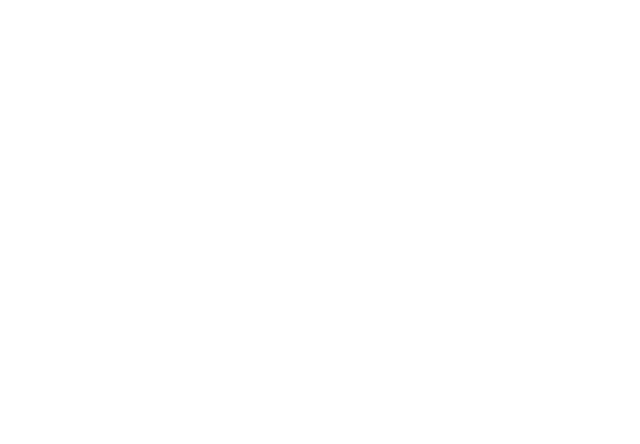
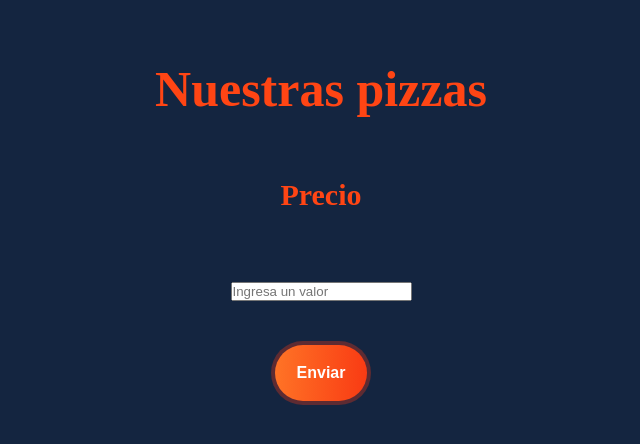
Before and after one commit to Chorchh/entregaJS, a plain HTML site: page index.html in a window 1280 px wide. Shown: the whole page, without its empty margins (319-959 px from the left). Drawn offline with Linux system fonts and the light colour scheme.

Commit message:
entrega 2 JS

```diff
--- a/index.html
+++ b/index.html
@@ -5,7 +5,22 @@
     <meta http-equiv="X-UA-Compatible" content="IE=edge" />
     <meta name="viewport" content="width=device-width, initial-scale=1.0" />
     <title>Document</title>
+    <link rel="stylesheet" href="./style.css" />
+  </head>
+  <body>
+    <section class="hs">
+      <h2 id="pizza-name">Nuestras pizzas</h2>
+      <h4 id="pizza-price">Precio</h4>
+    </section>
+    <form class="pizza-form">
+      <input
+        type="number"
+        class="inputbtn"
+        id="inputbtn"
+        placeholder="Ingresa un valor"
+      />
+      <button type="submit" class="button-77" role="button">Enviar</button>
+    </form>
     <script src="/main.js"></script>
-  </head>
-  <body></body>
+  </body>
 </html>
--- a/main.js
+++ b/main.js
@@ -51,7 +51,9 @@ let pizzaMenosDe = () => {
     else {
         return "no hay pizzas menores a $600"
     }
-}
+};
+console.log(pizzaMenosDe());
+
 // c)
 console.log(pizza.map((pizza) => pizza.nombre));
 
@@ -63,3 +65,62 @@ const precioPizzas = pizza.map(({precio}) => precio);
 const pizzaconprecio = () => pizza.forEach ((pizza) => console.log(`La pizza de ${pizza.nombre} sale $${pizza.precio}`));
 
 pizzaconprecio();
+
+
+// Practica de otras clases
+
+const inputFocus = document.querySelector("#inputbtn");
+
+inputFocus.addEventListener("focus", funcionFocus);
+inputFocus.addEventListener("blur", funcionBlur);
+
+function funcionFocus () {
+    inputFocus.style.backgroundColor = "white";
+}
+
+function funcionBlur () {
+    inputFocus.style.backgroundColor = "#da7c62";
+}
+
+
+// Entrega 2 JS
+
+// Traer elementos del HTML
+const input = document.querySelector(".inputbtn");
+const formPizzas = document.querySelector(".pizza-form");
+const pizzaName = document.getElementById("pizza-name");
+const pizzaPrice = document.getElementById("pizza-price");
+
+const isEmpty = (value) => (value === "" ? false : true);
+
+const addInput = e => {
+    e.preventDefault();
+    const inputNumber = input.value;
+    if (!isEmpty(inputNumber)) {
+        alert("Se requiere un valor");
+        return;
+    } else if (pizzaSearch(pizza) !== undefined) {
+        pizzaName.textContent = `La pizza ${(pizzaSearch(pizza).nombre)}`;
+        pizzaPrice.textContent = `Te cuesta $${pizzaSearch(pizza).precio}`
+    } else if (pizzaSearch(pizza) == undefined) {
+        pizzaName.textContent = `No tenemos esa pizza`;
+        pizzaPrice.textContent = "";
+        return;
+    }
+};
+
+
+const pizzaSearch = (p) => {
+    const valor = input.value;
+    const search = p.find((pizza) => pizza.id == valor);
+    return search;
+};
+
+
+// Funcion para ejecutar
+const init = () => {
+    formPizzas.addEventListener("submit", addInput);
+    formPizzas.reset();
+};
+
+init();
--- /dev/null
+++ b/style.css
@@ -0,0 +1,140 @@
+* {
+    margin: 0;
+    padding: 0;
+    box-sizing: border-box;
+}
+
+body {
+    background-color: #142540;
+}
+
+.hs {
+    display: flex;
+    flex-direction: column;
+    /* gap: 50px; */
+}
+
+h2, h4 {
+    display: flex;
+    justify-content: center;
+    align-items: center;
+    padding-top: 30px;
+    color: #ff4514;
+    margin-top: 30px;
+}
+
+h2 {
+    font-size: 50px;
+}
+
+h4 {
+    font-size: 30px;
+}
+
+.pizza-form {
+    display: flex;
+    flex-direction: column;
+    justify-content: center;
+    align-items: center;
+    padding-top: 30px;
+    gap: 40px;
+}
+
+input {
+    margin-top: 40px;
+}
+
+.button-77 {
+  align-items: center;
+  appearance: none;
+  background-clip: padding-box;
+  background-color: initial;
+  background-image: none;
+  border-style: none;
+  box-sizing: border-box;
+  color: #fff;
+  cursor: pointer;
+  display: inline-block;
+  flex-direction: row;
+  flex-shrink: 0;
+  font-family: Eina01,sans-serif;
+  font-size: 16px;
+  font-weight: 800;
+  justify-content: center;
+  line-height: 24px;
+  margin: 0;
+  min-height: 64px;
+  outline: none;
+  overflow: visible;
+  padding: 19px 26px;
+  pointer-events: auto;
+  position: relative;
+  text-align: center;
+  text-decoration: none;
+  text-transform: none;
+  user-select: none;
+  -webkit-user-select: none;
+  touch-action: manipulation;
+  vertical-align: middle;
+  width: auto;
+  word-break: keep-all;
+  z-index: 0;
+}
+
+.button-77:before,
+.button-77:after {
+  border-radius: 80px;
+}
+
+.button-77:before {
+  background-color: rgba(249, 58, 19, .32);
+  content: "";
+  display: block;
+  height: 100%;
+  left: 0;
+  overflow: hidden;
+  position: absolute;
+  top: 0;
+  width: 100%;
+  z-index: -2;
+}
+
+.button-77:after {
+  background-color: initial;
+  background-image: linear-gradient(92.83deg, #ff7426 0, #f93a13 100%);
+  bottom: 4px;
+  content: "";
+  display: block;
+  left: 4px;
+  overflow: hidden;
+  position: absolute;
+  right: 4px;
+  top: 4px;
+  transition: all 100ms ease-out;
+  z-index: -1;
+}
+
+.button-77:hover:not(:disabled):after {
+  bottom: 0;
+  left: 0;
+  right: 0;
+  top: 0;
+  transition-timing-function: ease-in;
+}
+
+.button-77:active:not(:disabled) {
+  color: #ccc;
+}
+
+.button-77:active:not(:disabled):after {
+  background-image: linear-gradient(0deg, rgba(0, 0, 0, .2), rgba(0, 0, 0, .2)), linear-gradient(92.83deg, #ff7426 0, #f93a13 100%);
+  bottom: 4px;
+  left: 4px;
+  right: 4px;
+  top: 4px;
+}
+
+.button-77:disabled {
+  cursor: default;
+  opacity: .24;
+}
```
